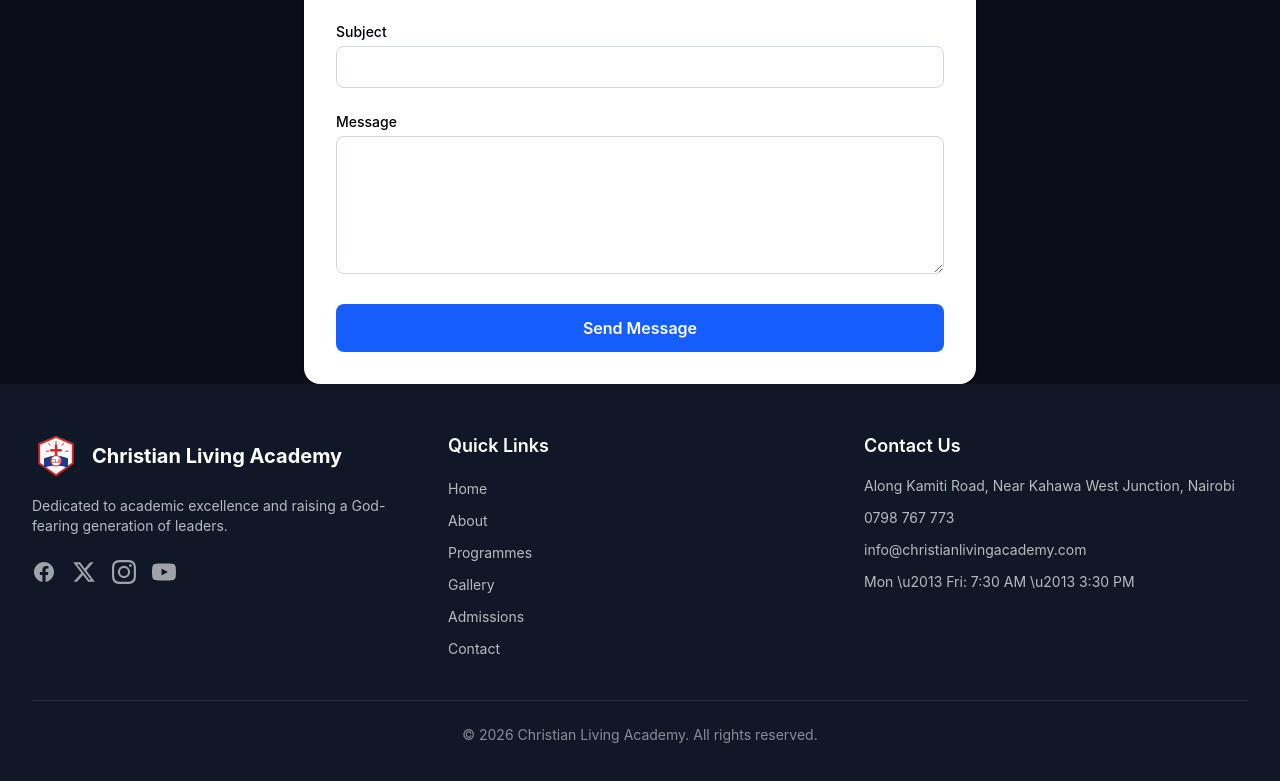
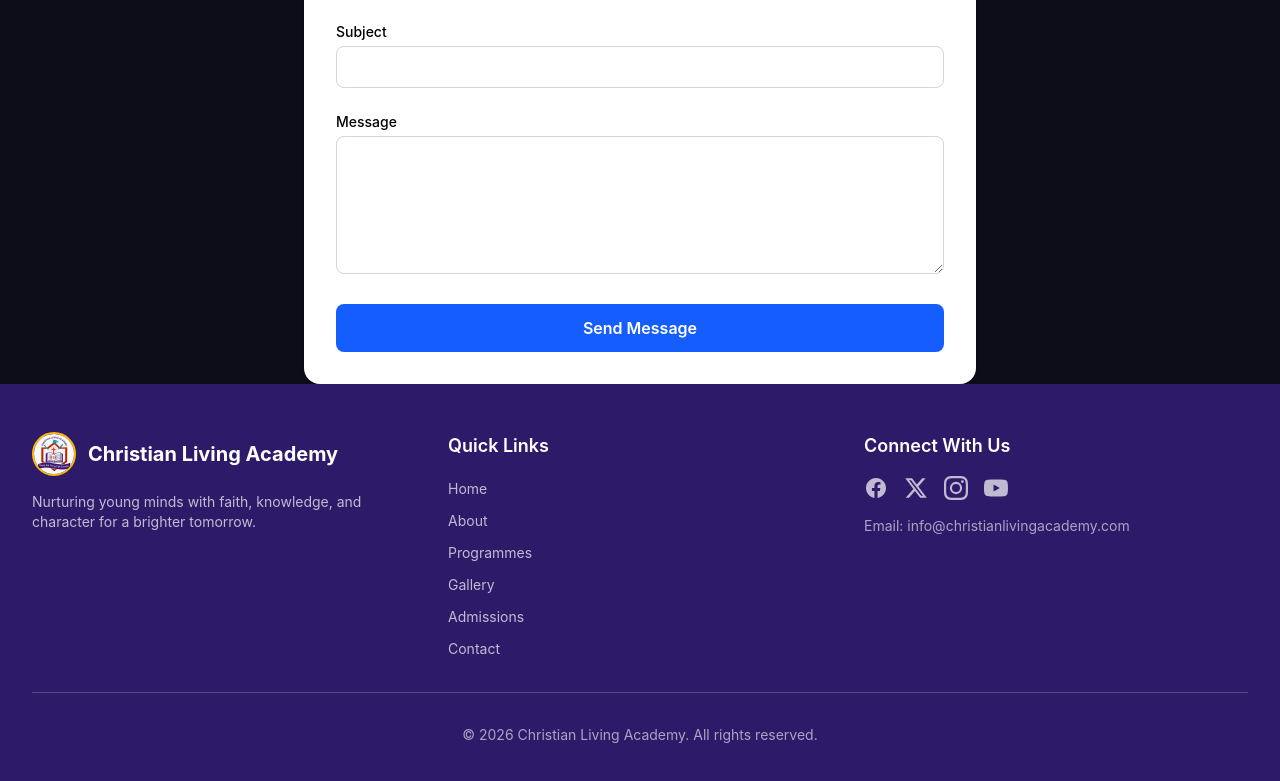
Before and after one commit to Jakegak/cla-website, a React (Vite) app: page / in a window 1280 px wide. Shown: the part 8162-8943 px from the top of the page. Built offline with nearby package versions, Linux system fonts and the light colour scheme.

Commit message:
fix(footer): use CLA purple background and real logo image
Auto-merged by Forge batch. PR #109

```diff
--- a/src/components/Footer.jsx
+++ b/src/components/Footer.jsx
@@ -1,4 +1,4 @@
-import Logo from './Logo';
+import claLogo from '../assets/cla-logo.jpg';
 
 const quickLinks = [
   { label: 'Home', href: '#home' },
@@ -69,34 +69,63 @@ function YouTubeIcon() {
   );
 }
 
+function handleNavClick(e, href) {
+  e.preventDefault();
+  const targetId = href.replace('#', '');
+  const element = document.getElementById(targetId);
+  if (element) {
+    element.scrollIntoView({ behavior: 'smooth' });
+  }
+}
+
 export default function Footer() {
-  const handleNavClick = (e, href) => {
-    e.preventDefault();
-    const target = document.querySelector(href);
-    if (target) {
-      target.scrollIntoView({ behavior: 'smooth' });
-    }
-  };
-
   return (
-    <footer className="bg-gray-900 text-white">
+    <footer className="text-white" style={{ backgroundColor: '#2D1B69' }}>
       <div className="max-w-7xl mx-auto px-4 sm:px-6 lg:px-8 py-12">
         <div className="grid grid-cols-1 md:grid-cols-3 gap-8">
-          {/* Column 1: Branding */}
+          {/* Branding */}
           <div>
             <div className="flex items-center space-x-3 mb-4">
-              <Logo />
+              <img
+                src={claLogo}
+                alt="Christian Living Academy"
+                className="h-11 w-11 rounded-full object-cover"
+                style={{ border: '2px solid #FFB800' }}
+              />
               <span className="text-xl font-bold">Christian Living Academy</span>
             </div>
-            <p className="text-sm text-white/70">
-              Dedicated to academic excellence and raising a God-fearing generation of leaders.
+            <p className="text-white/70 text-sm">
+              Nurturing young minds with faith, knowledge, and character for a brighter tomorrow.
             </p>
-            <div className="flex space-x-4 mt-6">
+          </div>
+
+          {/* Quick Links */}
+          <div>
+            <h3 className="text-lg font-semibold mb-4">Quick Links</h3>
+            <ul className="space-y-2">
+              {quickLinks.map((link) => (
+                <li key={link.href}>
+                  <a
+                    href={link.href}
+                    onClick={(e) => handleNavClick(e, link.href)}
+                    className="text-white/70 hover:text-white text-sm transition-colors"
+                  >
+                    {link.label}
+                  </a>
+                </li>
+              ))}
+            </ul>
+          </div>
+
+          {/* Social & Contact */}
+          <div>
+            <h3 className="text-lg font-semibold mb-4">Connect With Us</h3>
+            <div className="flex space-x-4 mb-4">
               <a
                 href="https://facebook.com"
                 target="_blank"
                 rel="noopener noreferrer"
-                className="text-white/60 hover:text-white transition-colors"
+                className="text-white/70 hover:text-white transition-colors"
                 aria-label="Facebook"
               >
                 <FacebookIcon />
@@ -105,7 +134,7 @@ export default function Footer() {
                 href="https://twitter.com"
                 target="_blank"
                 rel="noopener noreferrer"
-                className="text-white/60 hover:text-white transition-colors"
+                className="text-white/70 hover:text-white transition-colors"
                 aria-label="Twitter"
               >
                 <TwitterIcon />
@@ -114,7 +143,7 @@ export default function Footer() {
                 href="https://instagram.com"
                 target="_blank"
                 rel="noopener noreferrer"
-                className="text-white/60 hover:text-white transition-colors"
+                className="text-white/70 hover:text-white transition-colors"
                 aria-label="Instagram"
               >
                 <InstagramIcon />
@@ -123,61 +152,23 @@ export default function Footer() {
                 href="https://youtube.com"
                 target="_blank"
                 rel="noopener noreferrer"
-                className="text-white/60 hover:text-white transition-colors"
+                className="text-white/70 hover:text-white transition-colors"
                 aria-label="YouTube"
               >
                 <YouTubeIcon />
               </a>
             </div>
-          </div>
-
-          {/* Column 2: Quick Links */}
-          <div>
-            <h3 className="text-lg font-semibold mb-4">Quick Links</h3>
-            <ul className="space-y-2">
-              {quickLinks.map((link) => (
-                <li key={link.label}>
-                  <a
-                    href={link.href}
-                    onClick={(e) => handleNavClick(e, link.href)}
-                    className="text-sm text-white/70 hover:text-white transition-colors"
-                  >
-                    {link.label}
-                  </a>
-                </li>
-              ))}
-            </ul>
-          </div>
-
-          {/* Column 3: Contact Us */}
-          <div>
-            <h3 className="text-lg font-semibold mb-4">Contact Us</h3>
-            <div className="space-y-3 text-sm text-white/70">
-              <p>Along Kamiti Road, Near Kahawa West Junction, Nairobi</p>
-              <p>
-                <a
-                  href="tel:0798767773"
-                  className="hover:text-white transition-colors"
-                >
-                  0798 767 773
-                </a>
-              </p>
-              <p>
-                <a
-                  href="mailto:info@christianlivingacademy.com"
-                  className="hover:text-white transition-colors"
-                >
-                  info@christianlivingacademy.com
-                </a>
-              </p>
-              <p>Mon \u2013 Fri: 7:30 AM \u2013 3:30 PM</p>
-            </div>
+            <p className="text-white/60 text-sm">
+              Email: info@christianlivingacademy.com
+            </p>
           </div>
         </div>
 
         {/* Copyright */}
-        <div className="border-t border-white/10 mt-10 pt-6 text-center text-sm text-white/50">
-          <p>&copy; {new Date().getFullYear()} Christian Living Academy. All rights reserved.</p>
+        <div className="border-t border-white/20 mt-8 pt-8 text-center">
+          <p className="text-white/60 text-sm">
+            &copy; {new Date().getFullYear()} Christian Living Academy. All rights reserved.
+          </p>
         </div>
       </div>
     </footer>
```
Also changed, not shown: 1 other file (tests, documents, lock files or other folders).
